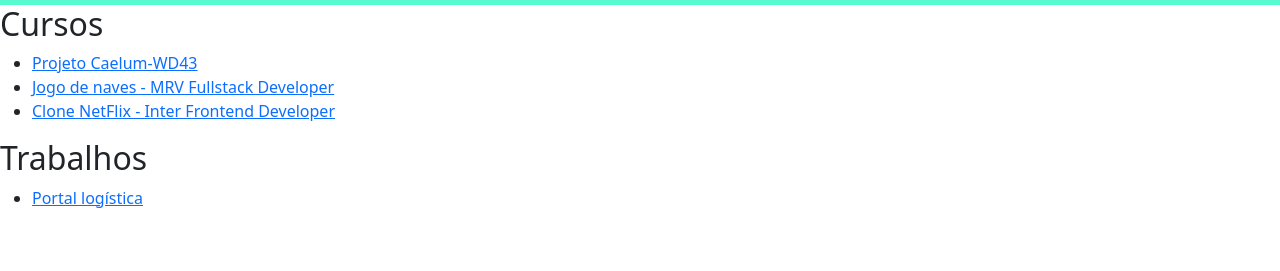
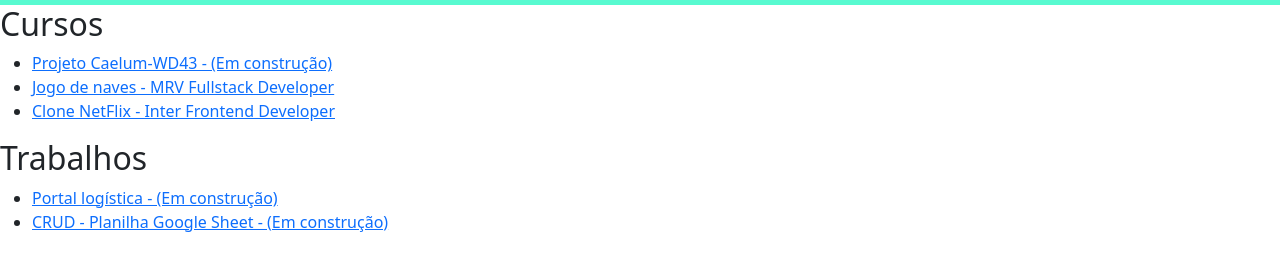
Before and after one commit to Adalberto946/sitePessoal, a plain HTML site: page projetos/menu.html in a window 1280 px wide. Shown: the part 171-442 px from the top of the page. Drawn offline with Linux system fonts and the light colour scheme.

Commit message:
Atualizando fontes 27/01/2022

```diff
--- a/projetos/menu.html
+++ b/projetos/menu.html
@@ -25,13 +25,14 @@
 
     <h2>Cursos</h2>
     <ul>
-         <li><a href="Caelum-wd43/index.html" target="_blank"> Projeto Caelum-WD43</a></li>
+         <li><a href="Caelum-wd43/index.html" target="_blank"> Projeto Caelum-WD43 - (Em construção)</a></li>
          <li><a href="https://adalberto946.github.io/JogoNave-Dio-MRV/index.html" target="_blank">Jogo de naves - MRV Fullstack Developer</a></li>
          <li><a href="https://adalberto946.github.io/Clone-NetFlix-Dio-Inter/index.html" target="_blank">Clone NetFlix - Inter Frontend Developer</a></li>
         </ul>
      <h2>Trabalhos</h2>
      <ul>
-        <li><a href="https://script.google.com/macros/s/AKfycbysG4YtMrwzS2oBnUlHsutzzQlB9s3KJZNpqClbqSA/dev" target="_blank">Portal logística</a></li>
+        <li><a href="https://script.google.com/macros/s/AKfycbysG4YtMrwzS2oBnUlHsutzzQlB9s3KJZNpqClbqSA/dev" target="_blank">Portal logística - (Em construção)</a></li>
+        <li><a href="" target="_blank">CRUD - Planilha Google Sheet - (Em construção)</a></li>
      </ul>
 </body>
 </html>
```
